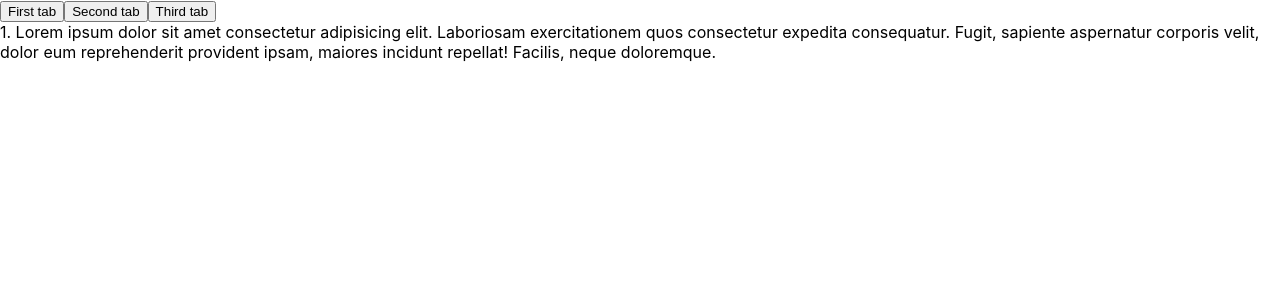
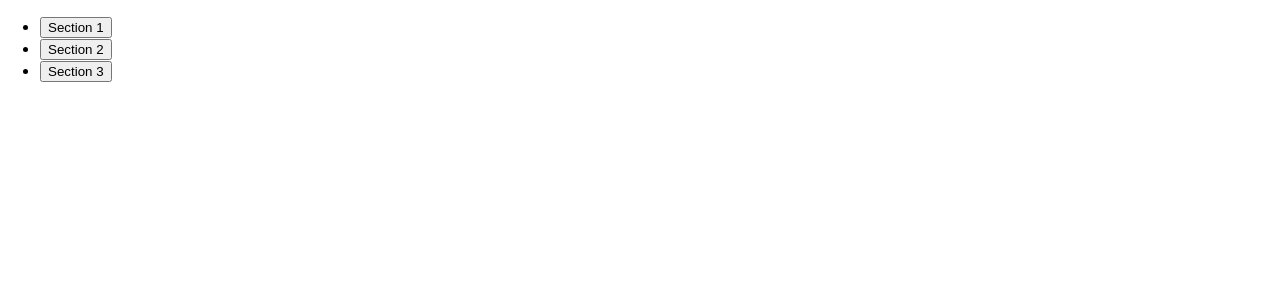
Before and after one commit to george-apazidis/react-playground, a React (Create React App) app: page / in a window 1280 px wide. Shown: the top 300 px of the page. Built offline with nearby package versions, Linux system fonts and the light colour scheme.

Commit message:
added Accordian component to practice with conditional rendering using state and conditional logic

```diff
--- a/src/App.js
+++ b/src/App.js
@@ -1,20 +1,20 @@
 import React from "react";
 import "./App.css";
-import Tabs from "./state/Tabs";
+import Accordian from "./state-drills/Accordian";
 
-const tabsProp = [
+const sectionsArr = [
   {
-    name: "First tab",
+    title: "Section 1",
     content:
       "1. Lorem ipsum dolor sit amet consectetur adipisicing elit. Laboriosam exercitationem quos consectetur expedita consequatur. Fugit, sapiente aspernatur corporis velit, dolor eum reprehenderit provident ipsam, maiores incidunt repellat! Facilis, neque doloremque."
   },
   {
-    name: "Second tab",
+    title: "Section 2",
     content:
       "2. Laboriosam exercitationem quos consectetur expedita consequatur. Fugit, sapiente aspernatur corporis velit, dolor eum reprehenderit provident ipsam, maiores incidunt repellat! Facilis, neque doloremque. Lorem ipsum dolor sit amet consectetur adipisicing elit."
   },
   {
-    name: "Third tab",
+    title: "Section 3",
     content:
       "3. Fugit, sapiente aspernatur corporis velit, dolor eum reprehenderit provident ipsam, maiores incidunt repellat! Facilis, neque doloremque. Lorem ipsum dolor sit amet consectetur adipisicing elit. Laboriosam exercitationem quos consectetur expedita consequatur."
   }
@@ -24,7 +24,7 @@ class App extends React.Component {
   render() {
     return (
       <div>
-        <Tabs tabs={tabsProp} />
+        <Accordian sections={sectionsArr} />
       </div>
     );
   }
--- /dev/null
+++ b/src/state-drills/Accordian.js
@@ -0,0 +1,43 @@
+import React, { Component } from "react";
+
+class Accordian extends Component {
+  static defaultProps = {
+    sections: []
+  };
+
+  state = {
+    lastClicked: null
+  };
+
+  renderItem(section, index) {
+    return (
+      <li key={index}>
+        <button onClick={() => this.handleButtonClick(index)}>
+          {section.title}
+        </button>
+        {/* review with Alfredo */}
+        {this.state.lastClicked === index && <p>{section.content}</p>}
+      </li>
+    );
+  }
+
+  handleButtonClick(index) {
+    // change state
+    this.setState({ lastClicked: index });
+  }
+
+  render() {
+    // destruct
+    const { sections } = this.props;
+
+    return (
+      <ul>
+        {sections.map((section, index) =>
+          this.renderItem(section, index)
+        )}
+      </ul>
+    );
+  }
+}
+
+export default Accordian;
```
